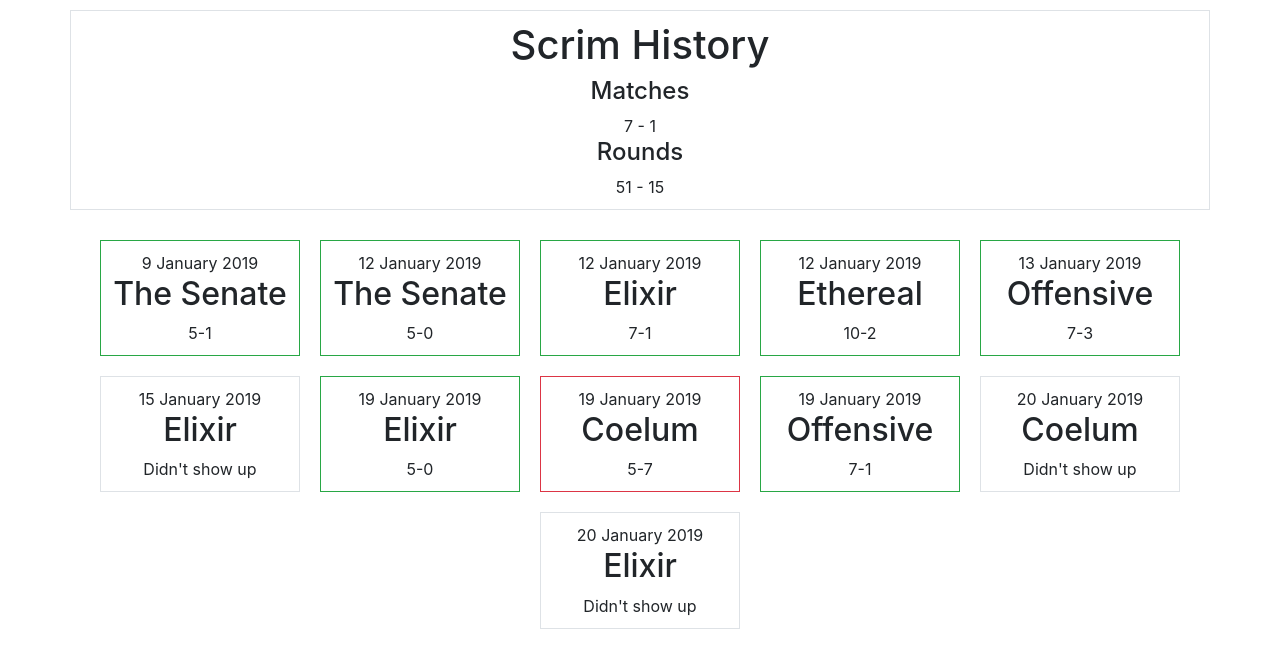
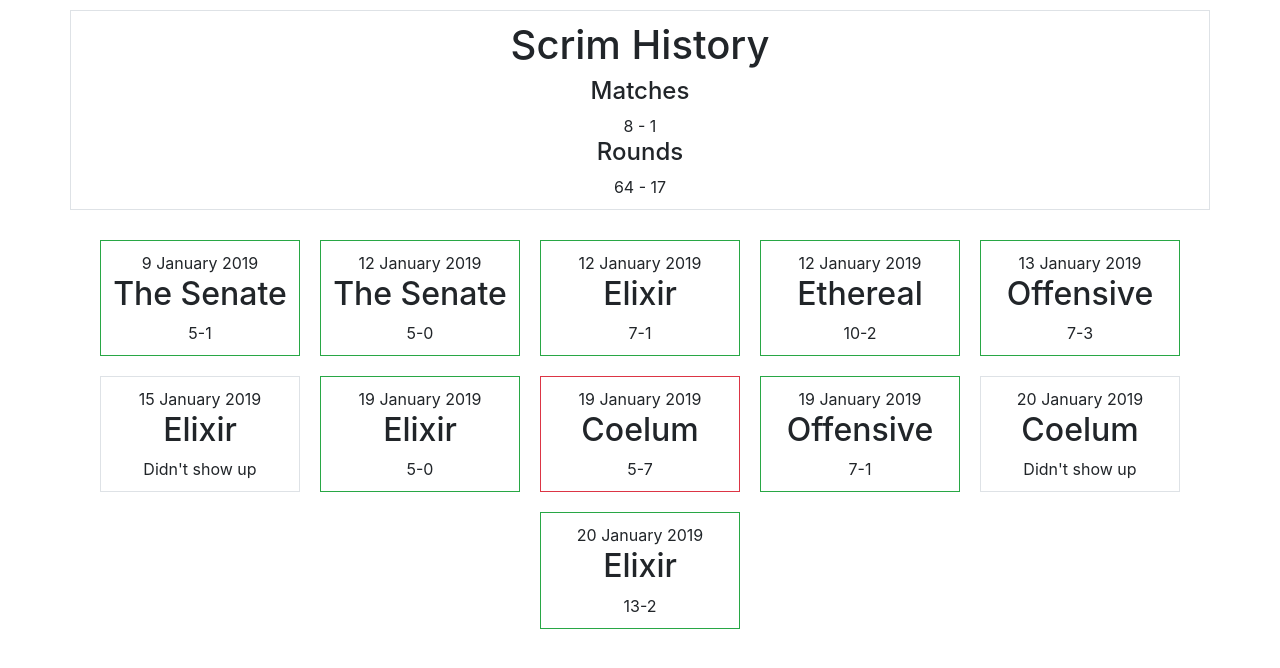
Before and after one commit to cedricpollefeys/cedricpollefeys.github.io, a plain HTML site: page scrim/index.html in a window 1280 px wide. Drawn offline with nearby package versions, Linux system fonts and the light colour scheme.

Commit message:
Update index.html

```diff
--- a/scrim/index.html
+++ b/scrim/index.html
@@ -48,13 +48,13 @@
             Matches
         </h4>
 
-        7 - 1
+        8 - 1
 
         <h4>
             Rounds
         </h4>
 
-        51 - 15
+        64 - 17
 
     </div>
 
@@ -124,10 +124,10 @@ Didn't show up<br>
 Didn't show up <br>
 </div>
 
-<div class="border" align="center" id="team">
+<div class="border border-success" align="center" id="team">
 20 January 2019
 <h2>Elixir</h2>
-Didn't show up<br>
+13-2<br>
 </div>
 
 </div>
```
